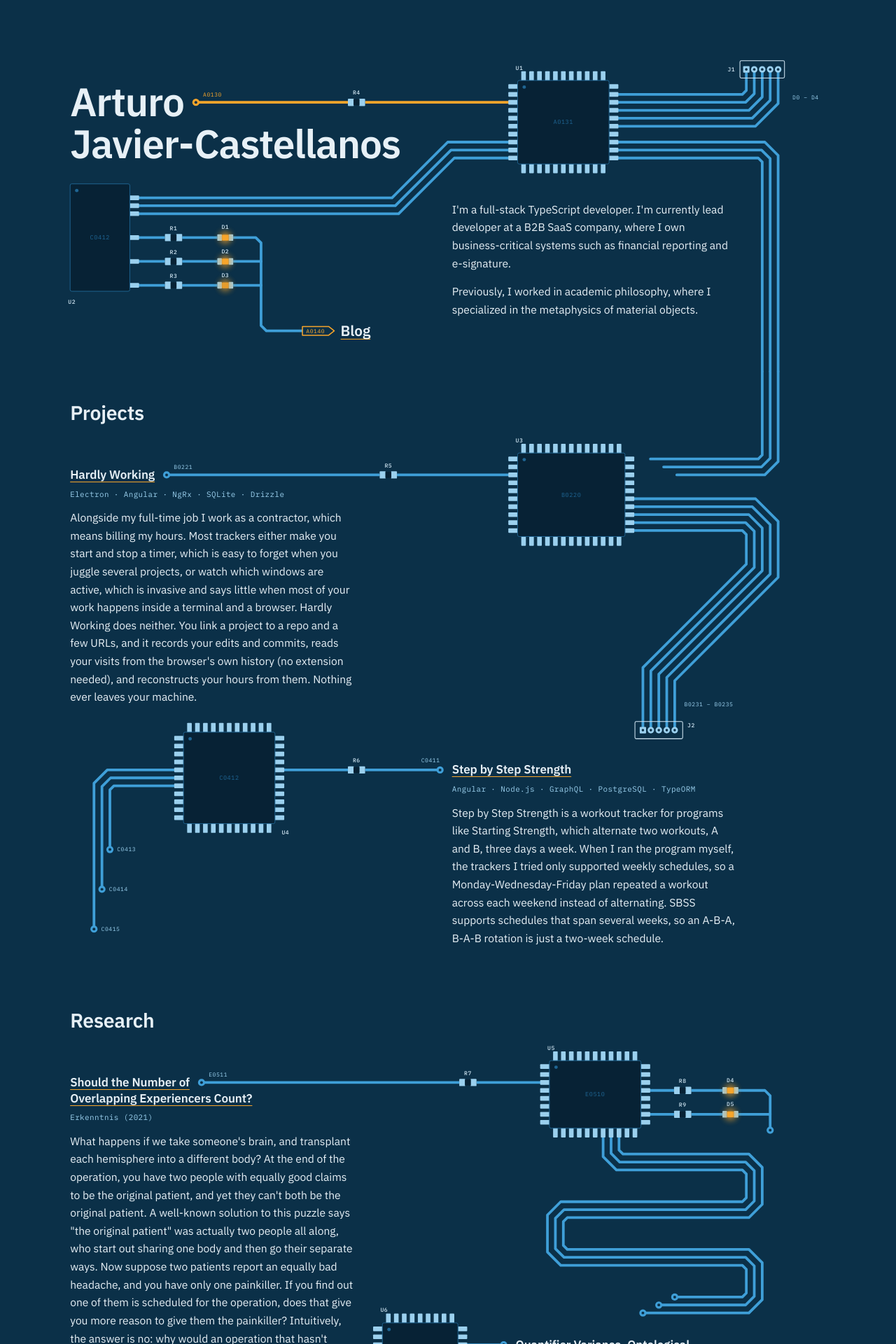
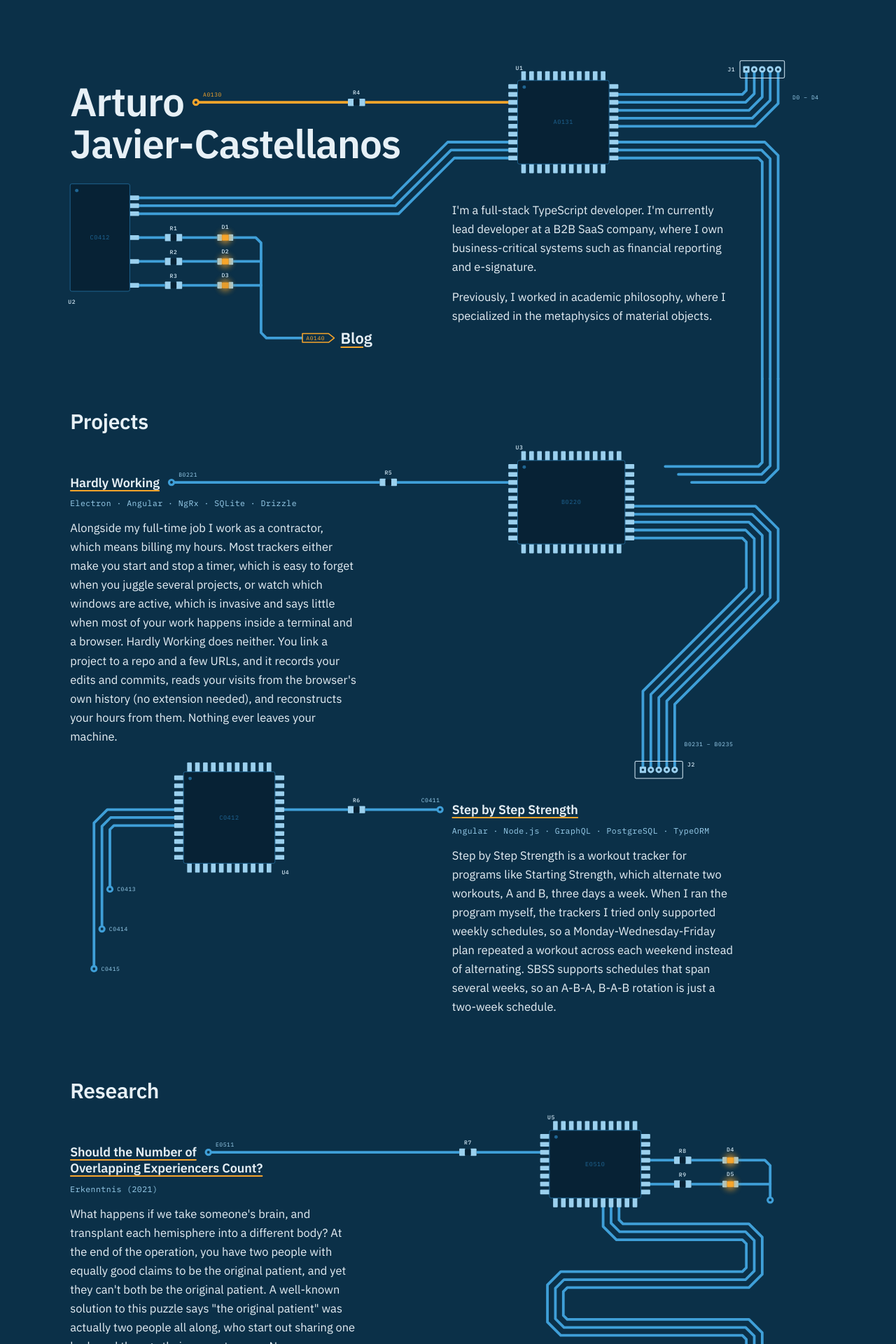
Before and after one commit to arturo-jc/arturo-jc.github.io, a Jekyll site: the page built from index.html, in a window 1280 px wide. Shown: the top 1920 px of the page at 70% size. Built offline with Jekyll 4.4.1, drawn with Linux system fonts in a browser that asks for light colours.

Commit message:
Stop the type shrinking below its design size, study 15's option B
Every piece of type but the name, the big headings and a post's title is
set in --t, the drawing unit floored at 1px. Below about 1350px on a wide
screen and 384px on a narrow one the drawing keeps shrinking and the type
does not, so the copy stays at 16.5px or more, the smallest type at 11px,
and zoom enlarges the copy. The layouts grow round the longer copy, as they
are built from it as measured.

The share card is remade, since its 1284px window is now under the floor.

Co-Authored-By: Claude Opus 5.5 <noreply@anthropic.com>

```diff
--- a/styles.css
+++ b/styles.css
@@ -51,7 +51,7 @@ main { flex: 1 0 auto; width: 100%; max-width: 1500px; margin: 0 auto; padding:
    _includes/scripts.html. So is the blog's text under its head's board, which would otherwise show under the
    hidden heading and jump down when the drawing arrives. */
 .js .board:not(.drawn) [data-seat], .js .board:not(.drawn) ~ .flow { visibility: hidden; }
-/* --u is one drawing unit, so the type scales with the drawing */
+/* --u is one drawing unit, so the drawing and the type scale together */
 .board.drawn [data-seat] { position: absolute; max-width: none; margin: 0; --u: calc(100cqw / var(--w)); }
 /* Below this width a section draws its narrow layout: see NARROW in js/board.js, which must match.
    The narrow drawing grows with the screen up to 448px and is centred beyond that. */
@@ -65,35 +65,42 @@ main { flex: 1 0 auto; width: 100%; max-width: 1500px; margin: 0 auto; padding:
 /* The name is the page's heading. A layout sets its size in --fs. It is on two lines on a wide screen,
    Arturo / Javier-Castellanos, and on three on a narrow one, where each span is a line. */
 [data-seat] { --u: 1px; }
+/* --t is the type's unit: the drawing unit, but never below 1px, the size the type was designed at. On a wide screen
+   the type scales with the drawing, as one picture; in a window under about 1350px, or on a phone under about 380px,
+   it stops shrinking with it, wraps into more lines, and the layouts, built round it as measured, grow to fit. It
+   also lets zoom enlarge the copy, which it would not do while the type shrank with the window. Every piece of type
+   is set in it but the headings a layout places the drawing against by their size, the name and the blog's and the
+   404 page's big headings and a post's title, which stay on --u. */
+[data-seat], .flow .col, .foot-body { --t: max(1px, var(--u)); }
 .name { font: 600 calc(var(--fs, 48) * var(--u))/1.05 var(--sans); letter-spacing: -.02em; white-space: nowrap; }
 .name span:first-child { display: block; }
 /* A section's heading is seated on its own, apart from what it heads. */
-.board h2 { font: 600 calc(30 * var(--u))/1 var(--sans); letter-spacing: -.01em; white-space: nowrap; }
-.copy p { font: 400 calc(16.5 * var(--u))/1.64 var(--sans); margin: 0 0 calc(16 * var(--u)); }
+.board h2 { font: 600 calc(30 * var(--t))/1 var(--sans); letter-spacing: -.01em; white-space: nowrap; }
+.copy p { font: 400 calc(16.5 * var(--t))/1.64 var(--sans); margin: 0 0 calc(16 * var(--t)); }
 .copy p:last-child { margin-bottom: 0; }
 .copy strong { font-weight: 600; }
 .copy .nb { white-space: nowrap; }
 .copy a { color: inherit; text-decoration: underline; text-decoration-color: var(--accent);
-          text-decoration-thickness: max(1px, calc(1.5 * var(--u))); text-underline-offset: calc(3 * var(--u)); }
+          text-decoration-thickness: max(1px, calc(1.5 * var(--t))); text-underline-offset: calc(3 * var(--t)); }
 .copy a:hover { color: var(--accent); }
 .copy a:focus-visible { outline: 2px solid var(--accent); outline-offset: 2px; }
 /* The link to the blog, in About: one word, set like a project's name, at the end of a net that leaves the
    board through an off-page flag. Hovering it warms the flag. */
-.blog { display: block; color: inherit; font: 600 calc(22 * var(--u))/1.2 var(--sans); letter-spacing: -.005em; white-space: nowrap;
+.blog { display: block; color: inherit; font: 600 calc(22 * var(--t))/1.2 var(--sans); letter-spacing: -.005em; white-space: nowrap;
         text-decoration: underline; text-decoration-color: var(--accent);
-        text-decoration-thickness: max(1px, calc(1.5 * var(--u))); text-underline-offset: calc(4 * var(--u)); }
+        text-decoration-thickness: max(1px, calc(1.5 * var(--t))); text-underline-offset: calc(4 * var(--t)); }
 .blog:hover { color: var(--accent); }
 .blog:focus-visible { outline: 2px solid var(--accent); outline-offset: 3px; }
 .board:has(a[data-seat]:hover) .flag.go { fill: color-mix(in srgb, var(--accent) 15%, var(--bg)); }
 /* A project is its name, which links to its repo, its stack, and a paragraph. */
-.project h3 { font: 600 calc(22 * var(--u))/1.2 var(--sans); letter-spacing: -.005em; margin: 0 0 calc(5 * var(--u)); white-space: nowrap; }
-.project h3 a { text-underline-offset: calc(4 * var(--u)); }
-.project .stack { font: 400 calc(11.5 * var(--u))/1.4 var(--mono); letter-spacing: .04em; color: var(--pad); margin: 0 0 calc(14 * var(--u)); }
+.project h3 { font: 600 calc(22 * var(--t))/1.2 var(--sans); letter-spacing: -.005em; margin: 0 0 calc(5 * var(--t)); white-space: nowrap; }
+.project h3 a { text-underline-offset: calc(4 * var(--t)); }
+.project .stack { font: 400 calc(11.5 * var(--t))/1.4 var(--mono); letter-spacing: .04em; color: var(--pad); margin: 0 0 calc(14 * var(--t)); }
 /* A paper is its title, which links to the draft's PDF, its journal, which links to the published article, and a summary. The titles are long,
    so unlike a project's name they wrap, balanced so the lines are about even. */
-.paper h3 { font: 600 calc(22 * var(--u))/1.25 var(--sans); letter-spacing: -.005em; margin: 0 0 calc(6 * var(--u)); text-wrap: balance; }
-.paper h3 a { text-underline-offset: calc(4 * var(--u)); }
-.paper .journal { font: 400 calc(11.5 * var(--u))/1.4 var(--mono); letter-spacing: .04em; color: var(--pad); margin: 0 0 calc(14 * var(--u)); }
+.paper h3 { font: 600 calc(22 * var(--t))/1.25 var(--sans); letter-spacing: -.005em; margin: 0 0 calc(6 * var(--t)); text-wrap: balance; }
+.paper h3 a { text-underline-offset: calc(4 * var(--t)); }
+.paper .journal { font: 400 calc(11.5 * var(--t))/1.4 var(--mono); letter-spacing: .04em; color: var(--pad); margin: 0 0 calc(14 * var(--t)); }
 /* The journal links to the published article without an underline: it shows only as the accent on hover. */
 .paper .journal a { text-decoration: none; }
 
@@ -121,11 +128,11 @@ main { flex: 1 0 auto; width: 100%; max-width: 1500px; margin: 0 auto; padding:
    above it. The widths here must match the head layouts in js/sections/blog.js and post.js. */
 .big { font: 600 calc(var(--fs, 60) * var(--u))/1.05 var(--sans); letter-spacing: -.02em; white-space: nowrap; margin: 0; }
 .title { font: 600 calc(var(--fs, 34) * var(--u))/1.18 var(--sans); letter-spacing: -.015em; text-wrap: balance; margin: 0; }
-.date { font: 400 calc(11.5 * var(--u))/1.4 var(--mono); letter-spacing: .04em; color: var(--pad); margin: 0; }
+.date { font: 400 calc(11.5 * var(--t))/1.4 var(--mono); letter-spacing: .04em; color: var(--pad); margin: 0; }
 /* a post's way back, set like a project's name; hovering it warms its flag */
-.back { color: inherit; font: 600 calc(22 * var(--u))/1.2 var(--sans); letter-spacing: -.005em; white-space: nowrap;
+.back { color: inherit; font: 600 calc(22 * var(--t))/1.2 var(--sans); letter-spacing: -.005em; white-space: nowrap;
         text-decoration: underline; text-decoration-color: var(--accent);
-        text-decoration-thickness: max(1px, calc(1.5 * var(--u))); text-underline-offset: calc(4 * var(--u)); }
+        text-decoration-thickness: max(1px, calc(1.5 * var(--t))); text-underline-offset: calc(4 * var(--t)); }
 .back:hover { color: var(--accent); }
 .back:focus-visible { outline: 2px solid var(--accent); outline-offset: 3px; }
 .flow { container-type: inline-size; }
@@ -136,23 +143,23 @@ main { flex: 1 0 auto; width: 100%; max-width: 1500px; margin: 0 auto; padding:
   .flow .col { --u: calc(100cqw / 384); margin-left: calc(6 / 32 * 100%); width: calc(24 / 32 * 100%); }
 }
 /* an entry on the index: the title, which links to the post, the date and the excerpt */
-.entry + .entry { margin-top: calc(60 * var(--u)); }
-.entry h2 { font: 600 calc(22 * var(--u))/1.25 var(--sans); letter-spacing: -.005em; margin: 0 0 calc(6 * var(--u)); text-wrap: balance; }
+.entry + .entry { margin-top: calc(60 * var(--t)); }
+.entry h2 { font: 600 calc(22 * var(--t))/1.25 var(--sans); letter-spacing: -.005em; margin: 0 0 calc(6 * var(--t)); text-wrap: balance; }
 .entry h2 a { color: inherit; text-decoration: underline; text-decoration-color: var(--accent);
-              text-decoration-thickness: max(1px, calc(1.5 * var(--u))); text-underline-offset: calc(4 * var(--u)); }
+              text-decoration-thickness: max(1px, calc(1.5 * var(--t))); text-underline-offset: calc(4 * var(--t)); }
 .entry h2 a:hover { color: var(--accent); }
 .entry h2 a:focus-visible { outline: 2px solid var(--accent); outline-offset: 2px; }
-.entry .date { margin: 0 0 calc(12 * var(--u)); }
-.entry .ex { font: 400 calc(16.5 * var(--u))/1.64 var(--sans); margin: 0; }
+.entry .date { margin: 0 0 calc(12 * var(--t)); }
+.entry .ex { font: 400 calc(16.5 * var(--t))/1.64 var(--sans); margin: 0; }
 /* a post's body: what kramdown writes from the post's Markdown */
-.copy li { font: 400 calc(16.5 * var(--u))/1.64 var(--sans); }
-.copy ul, .copy ol { margin: 0 0 calc(16 * var(--u)); padding-left: 1.3em; }
-.copy h2 { font: 600 calc(22 * var(--u))/1.25 var(--sans); letter-spacing: -.005em; margin: calc(44 * var(--u)) 0 calc(12 * var(--u)); text-wrap: balance; }
-.copy h3 { font: 600 calc(18 * var(--u))/1.3 var(--sans); margin: calc(32 * var(--u)) 0 calc(10 * var(--u)); }
+.copy li { font: 400 calc(16.5 * var(--t))/1.64 var(--sans); }
+.copy ul, .copy ol { margin: 0 0 calc(16 * var(--t)); padding-left: 1.3em; }
+.copy h2 { font: 600 calc(22 * var(--t))/1.25 var(--sans); letter-spacing: -.005em; margin: calc(44 * var(--t)) 0 calc(12 * var(--t)); text-wrap: balance; }
+.copy h3 { font: 600 calc(18 * var(--t))/1.3 var(--sans); margin: calc(32 * var(--t)) 0 calc(10 * var(--t)); }
 .copy > :first-child { margin-top: 0; }
 .copy code { font: 400 .88em/1 var(--mono); color: var(--pad); overflow-wrap: anywhere; }
-.copy pre { font: 400 calc(12.5 * var(--u))/1.6 var(--mono); color: var(--silk); background: var(--chip); border-radius: calc(3 * var(--u));
-            padding: calc(12 * var(--u)) calc(14 * var(--u)); margin: 0 0 calc(16 * var(--u)); overflow-x: auto;
+.copy pre { font: 400 calc(12.5 * var(--t))/1.6 var(--mono); color: var(--silk); background: var(--chip); border-radius: calc(3 * var(--t));
+            padding: calc(12 * var(--t)) calc(14 * var(--t)); margin: 0 0 calc(16 * var(--t)); overflow-x: auto;
             scrollbar-width: thin; scrollbar-color: var(--trace-dim) transparent; }
 .copy pre code { font: inherit; color: inherit; overflow-wrap: normal; }
 .copy .highlight { margin: 0; }
@@ -162,10 +169,10 @@ main { flex: 1 0 auto; width: 100%; max-width: 1500px; margin: 0 auto; padding:
 .highlight :is(.na, .nt, .nc, .nf, .fm, .nb, .bp, .nd, .ne) { color: var(--pad); }
 .highlight :is(.s, .s1, .s2, .sa, .sb, .sc, .sd, .se, .sh, .sx, .sr, .ss, .dl, .m, .mi, .mf, .mh, .mo, .mb, .il) { color: var(--accent); }
 .highlight :is(.c, .c1, .cm, .cs, .cd, .cp, .cpf, .ch, .p, .o) { color: var(--muted); }
-.copy blockquote { margin: 0 0 calc(16 * var(--u)); padding-left: 1.2em; color: var(--muted); font-style: italic; }
+.copy blockquote { margin: 0 0 calc(16 * var(--t)); padding-left: 1.2em; color: var(--muted); font-style: italic; }
 .copy img { max-width: 100%; height: auto; }
 /* Disqus draws the comments in its own frame, in its own styles */
-.comments { margin-top: calc(64 * var(--u)); }
+.comments { margin-top: calc(64 * var(--t)); }
 /* on the blog's pages, the name in the footer links to the home page, quietly */
 .foot .home { color: inherit; text-decoration: none; transition: color .15s; }
 .foot .home:hover { color: var(--accent); }
@@ -186,7 +193,7 @@ main { flex: 1 0 auto; width: 100%; max-width: 1500px; margin: 0 auto; padding:
 .foot .contacts .in { width: calc(24 * var(--u)); height: calc(24 * var(--u)); }
 .foot .contacts a:hover svg { fill: var(--accent); }
 .foot .contacts a:focus-visible { outline: 2px solid var(--accent); outline-offset: calc(5 * var(--u)); border-radius: 2px; }
-.foot .cr { font: 400 calc(11 * var(--u))/1.4 var(--mono); letter-spacing: .06em; color: var(--muted); margin: calc(4 * var(--c)) 0 0; white-space: nowrap; }
+.foot .cr { font: 400 calc(11 * var(--t))/1.4 var(--mono); letter-spacing: .06em; color: var(--muted); margin: calc(4 * var(--c)) 0 0; white-space: nowrap; }
 @media (max-width: 1099px) {
   .foot-in { max-width: 448px; padding: 0; }
   .foot-body { --u: calc(100cqw / 384); padding: calc(4 * var(--c)) calc(2 * var(--c)) calc(3.5 * var(--c)); }
```
Also changed, not shown: CLAUDE.md (+6 -4 lines), assets/share-card.png.
